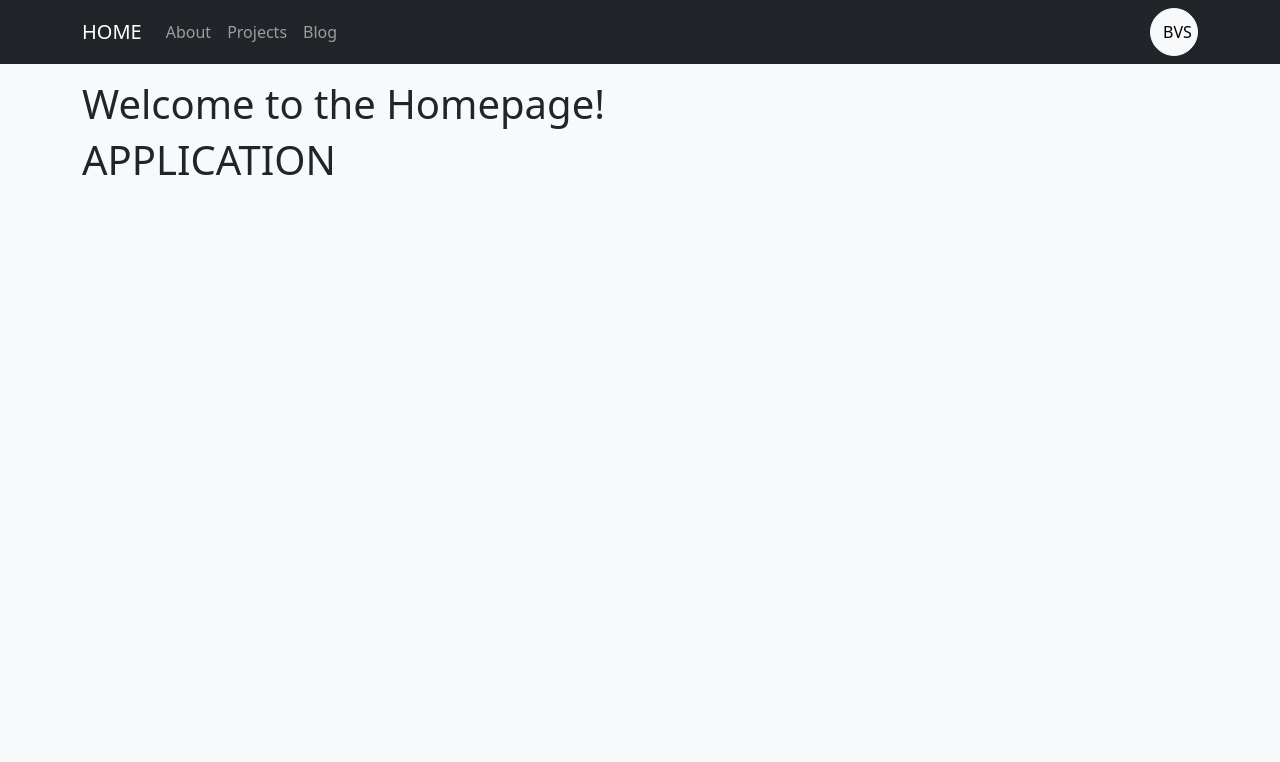
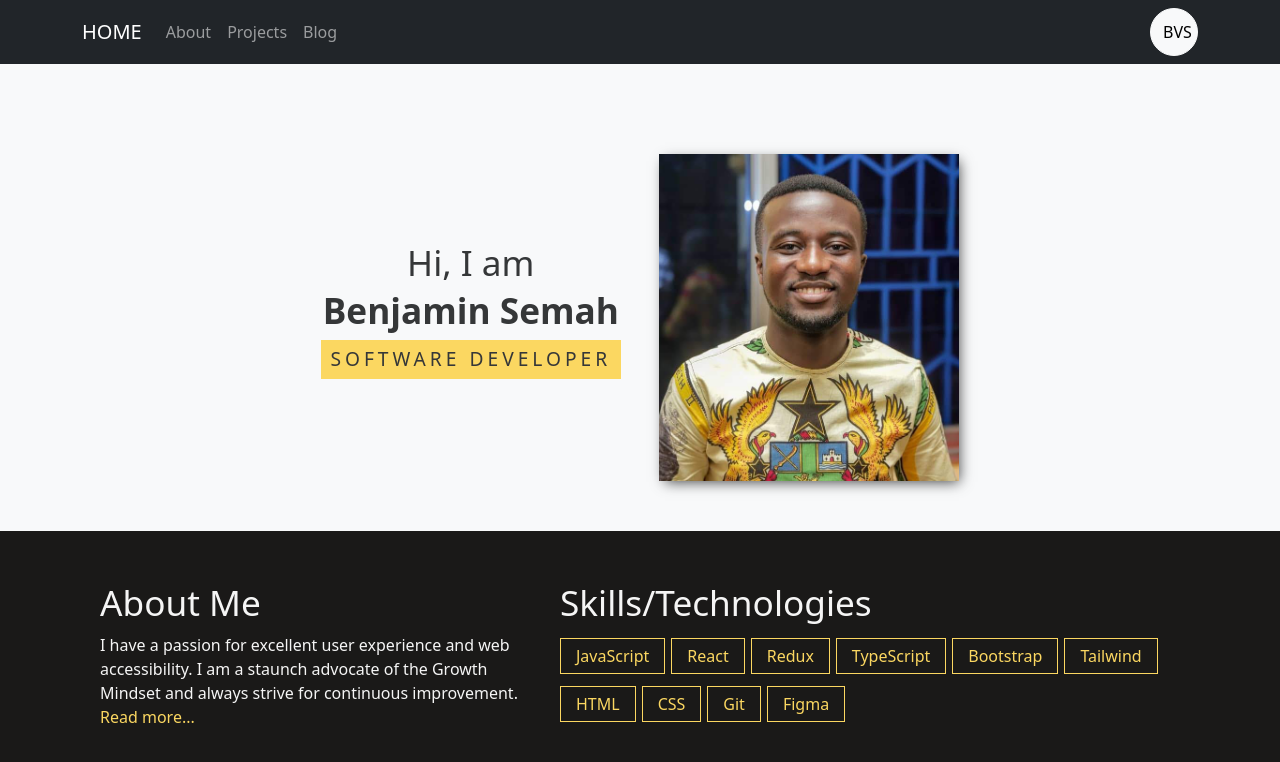
Before and after one commit to BenjaminSemah/bvs-portfolio, a React (Vite) app: page / in a window 1280 px wide. Shown: the top 762 px of the page. Built offline with nearby package versions, Linux system fonts and the light colour scheme.

Commit message:
Implemet header section

```diff
--- a/src/App.css
+++ b/src/App.css
@@ -0,0 +1,4 @@
+.body {
+  margin: 0;
+  padding: 0;
+}
--- a/src/App.tsx
+++ b/src/App.tsx
@@ -1,9 +1,9 @@
 import { Routes, Route } from "react-router-dom";
-import { Home } from "./pages/Home";
+import { Home } from "./pages/Home/Home";
 import { About } from "./pages/About";
 import { Projects } from "./pages/Projects";
 import { Blog } from "./pages/Blog";
-import { Container } from "react-bootstrap";
+// import { Container } from "react-bootstrap";
 import { Navigation } from "./components/Navigation";
 import "./App.css";
 
@@ -11,15 +11,15 @@ function App() {
   return (
     <>
       <Navigation />
-      <Container>
+      {/* <Container> */}
         <Routes>
           <Route path="/" element={<Home />} />
           <Route path="/about" element={<About />} />
           <Route path="/projects" element={<Projects />} />
           <Route path="/blog" element={<Blog />} />
         </Routes>
-        <h1>APPLICATION</h1>
-      </Container>
+        {/* <h1>APPLICATION</h1> */}
+      {/* </Container> */}
     </>
   );
 }
--- a/src/pages/Home.tsx
+++ /dev/null
@@ -1,7 +0,0 @@
-export function Home() {
-  return (
-    <>
-      <h1>Welcome to the Homepage!</h1>
-    </>
-  );
-}
--- /dev/null
+++ b/src/pages/Home/Home.css
@@ -0,0 +1,134 @@
+.header {
+  display: flex;
+  flex-direction: column;
+  justify-content: center;
+}
+
+.header--info {
+  display: flex;
+  flex-direction: column;
+  color: #353738;
+}
+
+.header--info p {
+  margin: 15px 0 0 0;
+  font-size: 2.2rem;
+  text-align: center;
+}
+
+.header--info h1 {
+  margin: 0;
+  font-size: 2.2rem;
+  font-weight: bold;
+  text-align: center;
+  padding-bottom: 9px;
+}
+
+.header--info span {
+  text-align: center;
+  background-color: #fbd761;
+  width: 300px;
+  margin: auto;
+  font-size: 1.2rem;
+  font-weight: 300;
+  letter-spacing: 4px;
+  padding: 5px 0;
+}
+
+.bvs-photo {
+  width: 90%;
+  max-width: 300px;
+  margin: 20px auto;
+  box-shadow: 3px 4px 13px -3px rgba(0,0,0,0.75);
+  -webkit-box-shadow: 3px 4px 13px -3px rgba(0,0,0,0.75);
+  -moz-box-shadow: 3px 4px 13px -3px rgba(0,0,0,0.75);
+}
+
+/* ABOUT SECTION */
+
+.about--skills {
+  margin: 50px 0 0 0;
+  background-color: #1a1918;
+  color: whitesmoke;
+  padding: 5%;
+}
+
+.about--me {
+  margin-bottom: 30px;
+}
+
+.about--skills h2 {
+  font-size: 2.2rem;
+  font-weight: 100;
+  margin: 0;
+}
+
+.about--skills p {
+  text-align: left;
+  margin: 10px 0 0 0;
+}
+
+.read--more {
+  margin: 0;
+  color: #fbd761;
+}
+
+.read--more:hover {
+  cursor: pointer;
+}
+
+.skills--btns {
+  display: flex;
+  flex-wrap: wrap;
+  margin-top: 15px;
+}
+
+.skills--btns button {
+  margin: 0 6px 12px 0;
+  border: 1px solid #fbd761;
+  background: none;
+  color: #fbd761;
+  padding: 5px 15px;
+}
+
+.skills--btns button:hover {
+  background-color: #fbd761;
+  color: #1a1918;
+}
+
+/* DESKTOP VERSION */
+
+@media only screen and (min-width: 760px) {
+  .header {
+    display: flex;
+    flex-direction: row;
+    align-items: center;
+    gap: 3%;
+    margin-top: 7%;
+  }
+
+  .header--info {
+    margin-top: -35px;
+  }
+
+  .bvs-photo {
+    margin: 0;
+  }
+
+  .header--info span {
+    margin: 0;
+  }
+
+  /* About Section (Desktop) */
+
+  .about--skills {
+    display: flex;
+    gap: 10px;
+    justify-content: center;
+    padding: 50px 100px;
+  }
+
+  .about--me {
+    max-width: 450px;
+  }
+}
--- /dev/null
+++ b/src/pages/Home/Home.tsx
@@ -0,0 +1,44 @@
+import bvsPhoto from "../../assets/BenjaminSemah.jpg";
+import "./Home.css";
+
+export function Home() {
+  return (
+    <>
+      <header className="header">
+        <div className="header--info">
+          <p>Hi, I am</p>
+          <h1>Benjamin Semah</h1>
+          <span>SOFTWARE DEVELOPER</span>
+        </div>
+        <img className="bvs-photo" src={bvsPhoto} alt="benjamin-semah" />
+      </header>
+      <section className="about--skills">
+        <div className="about--me">
+          <h2>About Me</h2>
+          <p>
+          I have a passion for excellent user experience and web accessibility.
+          I am a staunch advocate of the Growth Mindset and always strive for continuous improvement.
+          </p>
+          <span className="read--more">Read more...</span>
+        </div>
+        <div className="skills--tech">
+          <h2>Skills/Technologies</h2>
+          {/* <p>I'm skilled in solving problems with the following technologies</p> */}
+          <div className="skills--btns">
+            <button>JavaScript</button>
+            <button>React</button>
+            <button>Redux</button>
+            <button>TypeScript</button>
+            <button>Bootstrap</button>
+            <button>Tailwind</button>
+            <button>HTML</button>
+            <button>CSS</button>
+            <button>Git</button>
+            <button>Figma</button>
+          </div>
+        </div>
+      </section>
+
+    </>
+  );
+}
```
Also changed, not shown: src/assets/BenjaminSemah.jpg.
